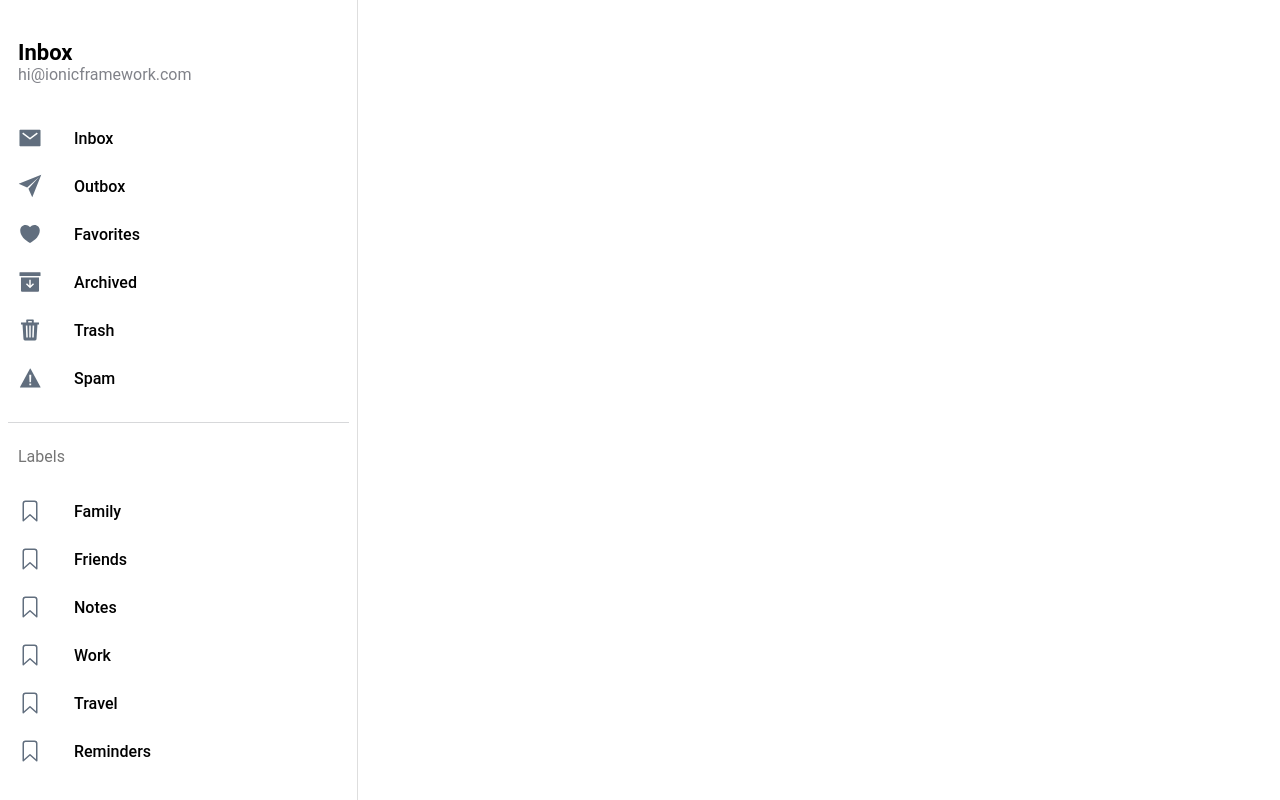
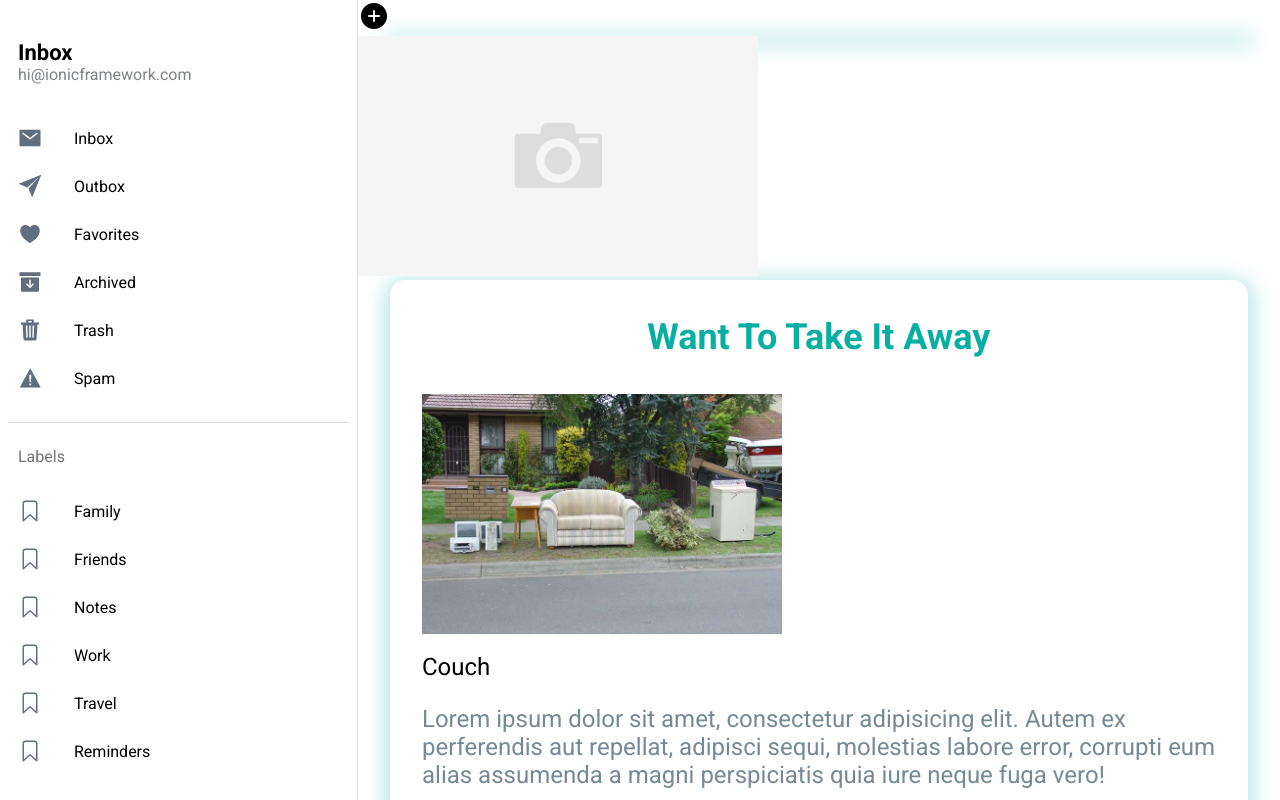
Before and after one commit to Lexicon-Digital/hackathon-giveitaway-ui, a React (Create React App) app: page /test-page in a window 1280 px wide. Built offline with nearby package versions, Linux system fonts and the light colour scheme.

Commit message:
added default/placeholder Preview item screen

```diff
--- a/src/App.tsx
+++ b/src/App.tsx
@@ -3,6 +3,7 @@ import { IonReactRouter } from '@ionic/react-router';
 import { Redirect, Route } from 'react-router-dom';
 import Menu from './components/Menu';
 import Page from './pages/Page';
+import TestPage from './pages/TestPage';
 
 /* Core CSS required for Ionic components to work properly */
 import '@ionic/react/css/core.css';
@@ -38,6 +39,9 @@ const App: React.FC = () => {
             <Route path="/page/:name" exact={true}>
               <Page />
             </Route>
+            <Route path="/test-page" exact={true}>
+              <TestPage/>
+            </Route>
           </IonRouterOutlet>
         </IonSplitPane>
       </IonReactRouter>
--- /dev/null
+++ b/src/components/AddItem.css
@@ -0,0 +1,3 @@
+.add-item-menu-container{
+    display:none;
+}
--- /dev/null
+++ b/src/components/AddItem.tsx
@@ -0,0 +1,32 @@
+import React from 'react';
+import AddItemButton from './AddItemButton';
+
+import './PreviewItem.css'
+import defaultImage from './../images/default-img.gif'
+
+
+
+const AddItem: React.FC = () => {
+    return (
+        <>
+            <div className="add-item-menu-container">
+                <AddItemMenu />
+            </div>
+        </>
+    )
+}
+
+const AddItemMenu: React.FC = () => {
+    return (
+        <>
+            <div className="preview-box">
+
+            </div>
+            <div>
+                <img className="item-picture" src={defaultImage} alt="couch photo" />
+            </div>
+        </>
+    )
+}
+
+export default AddItem;
--- /dev/null
+++ b/src/components/AddItemButton.tsx
@@ -0,0 +1,19 @@
+import React from 'react';
+import {addCircle} from 'ionicons/icons';
+import { IonIcon } from '@ionic/react';
+import AddItem from './AddItem';
+
+const AddItemButton:React.FC = () => {
+
+    return (
+        <div>
+            <IonIcon icon={addCircle} size="large"></IonIcon>
+            <div>
+                <AddItem />
+            </div>
+        </div>
+
+    )
+}
+
+export default AddItemButton
--- /dev/null
+++ b/src/components/PreviewItem.css
@@ -0,0 +1,60 @@
+@import url('https://fonts.googleapis.com/css2?family=Roboto:wght@400;700&display=swap');
+
+.preview-box {
+    background-color: white;
+    padding         : 0rem 2rem 0rem 2rem;
+    margin-right    : 2rem;
+    margin-left     : 2rem;
+    border-radius   : 15px;
+    box-shadow      : 0px 4px 20px 5px #07AFA350;
+}
+
+.title-container {
+    color          : #07AFA3;
+    display        : flex;
+    justify-content: center;
+}
+
+.title {
+    font-weight: 700;
+    font-size  : 36px;
+    font-family: 'Roboto', sans-serif;
+}
+
+.item-picture {
+    height: 15rem;
+    width : auto;
+}
+
+.name-of-product {
+    font-family: 'Roboto', sans-serif;
+    font-weight: 400;
+    font-size  : 24px;
+    color      : #000000;
+    margin-top: 15px;
+}
+
+.description {
+    font-family: 'Roboto', sans-serif;
+    font-weight: 400;
+    font-size: 24px;
+    color: #768994;
+    margin-top: 15px;
+}
+
+.pickup-instructions{
+    font-family: 'Roboto', sans-serif;
+    font-weight: 400;
+    font-size: 24px;
+    color: #768994;
+    margin-top: 15px;
+}
+
+.publish-date{
+    font-family: 'Roboto', sans-serif;
+    font-weight: 400;
+    font-size: 24px;
+    color: #768994;
+    margin-top: 15px;
+    padding-bottom: 15px;
+}
--- /dev/null
+++ b/src/components/PreviewItem.tsx
@@ -0,0 +1,40 @@
+import React from 'react';
+
+import './PreviewItem.css'
+import defaultImage from './../images/hard-rubbish-collection.jpeg'
+
+const PreviewItem: React.FC = () => {
+
+    return (
+        <div>
+            <div className="preview-box">
+                <div className="title-container">
+                    <p className="title">Want To Take It Away</p>
+                </div>
+                <div>
+                    <img className="item-picture" src={defaultImage} alt="couch photo" />
+                </div>
+                <div className="name-of-product-container">
+                    <p className="name-of-product">Couch</p>
+                </div>
+                <div className="description-container">
+                    <p className="description">Lorem ipsum dolor sit amet, consectetur adipisicing elit. Autem ex perferendis aut repellat, adipisci sequi, molestias labore error, corrupti eum alias assumenda a magni perspiciatis quia iure neque fuga vero!</p>
+                </div>
+                <div className="pickup-instructions-container">
+                    <p className="pickup-instructions">
+                        Located on  my driveway at 455 Bourke st
+                    </p>
+                </div>
+                <div className="publish-date-container">
+                    <p className="publish-date">
+                        08/10/2021 13:00
+                    </p>
+                </div>
+
+            </div>
+
+        </div>
+    )
+}
+
+export default PreviewItem;
--- a/src/pages/Page.tsx
+++ b/src/pages/Page.tsx
@@ -24,6 +24,7 @@ const Page: React.FC = () => {
             <IonTitle size="large">{name}</IonTitle>
           </IonToolbar>
         </IonHeader>
+
         <ExploreContainer name={name} />
       </IonContent>
     </IonPage>
--- /dev/null
+++ b/src/pages/TestPage.tsx
@@ -0,0 +1,15 @@
+import React from 'react';
+import AddItemButton from '../components/AddItemButton';
+import PreviewItem from '../components/PreviewItem';
+
+const TestPage:React.FC = () => {
+    return (
+        <>
+            <AddItemButton />
+            <PreviewItem />
+
+        </>
+    )
+}
+
+export default TestPage;
```
Also changed, not shown: src/images/default-img.gif (added), src/images/hard-rubbish-collection.jpeg (added).
